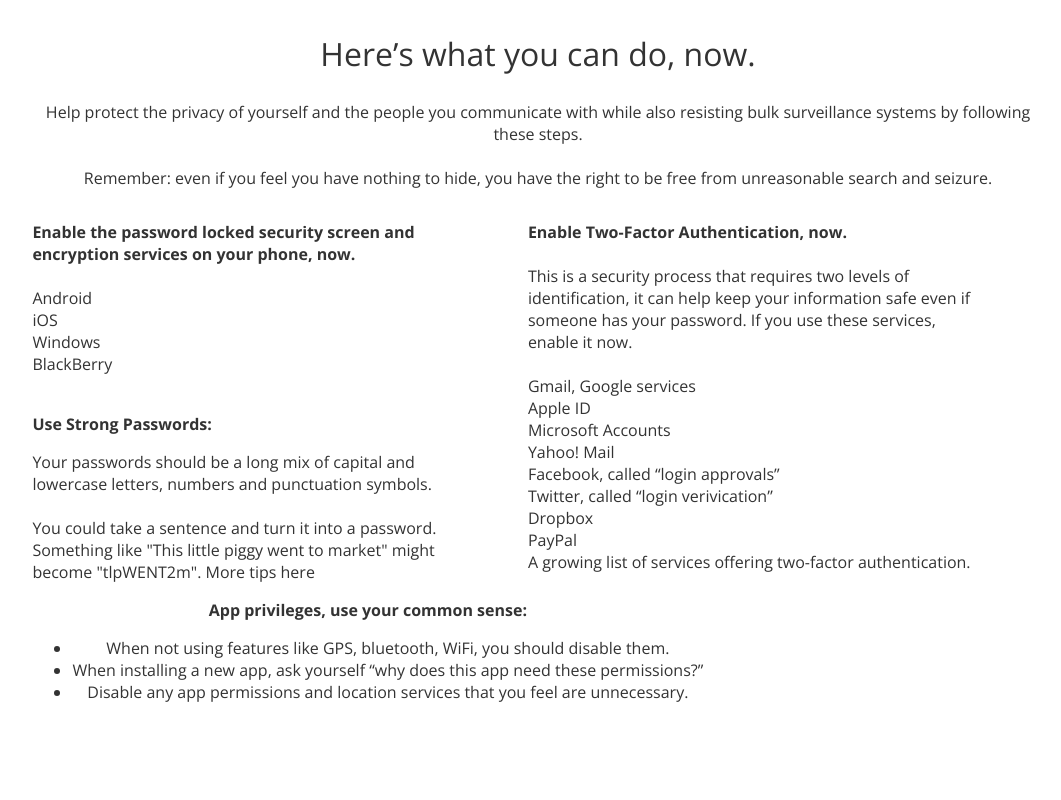
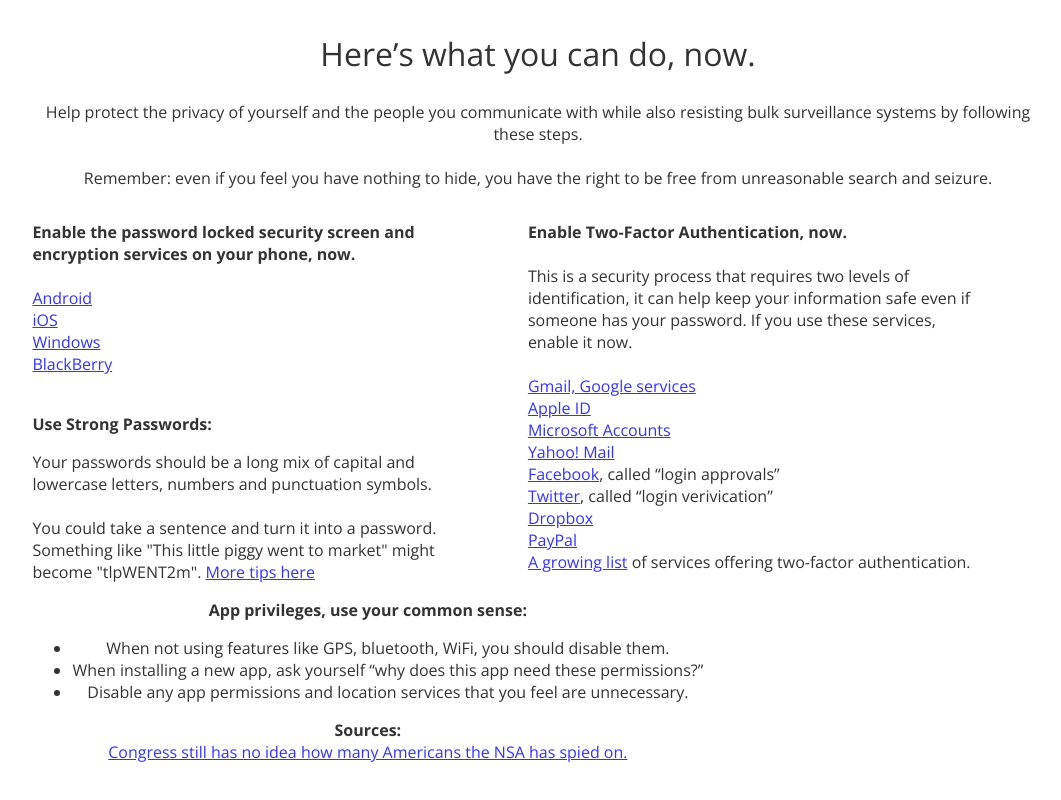
Before and after one commit to sterlingcrispin/privacymap, a plain HTML site: page index.html in a window 1280 px wide. Shown: the part 4929-5729 px from the top of the page, without its empty margins (102-1163 px from the left). Drawn offline with nearby package versions, Linux system fonts and the light colour scheme.

Commit message:
links color

```diff
--- a/index.html
+++ b/index.html
@@ -88,7 +88,7 @@
                 <div class="wow fadeInUp">
                     <h2><strong>Congress still has no idea</strong> how many Americans have had their privacy compromised by the spying carried out by the NSA and their mass surveillance program.</h2>
 
-                    <a href="http://www.theatlantic.com/politics/archive/2014/10/congress-still-has-now-idea-how-much-the-nsa-spies-on-americans/382114/"><h2><strong>www.theatlantic.com/politics/archive/2014/10/congress-still-has-now-idea-how-much-the-nsa-spies-on-americans/382114/</strong>
+
 				</h2></a>
                 </div>
             </div>
@@ -158,7 +158,7 @@
                     </p>
                 </div>
 
-                <div class="passwords">
+                <div class="app">
                     <b>App privileges, use your common sense:</b>
                     <ul>
                         <li>
@@ -171,9 +171,12 @@
                             Disable any app permissions and location services that you feel are unnecessary.
                         </li>
                     </ul>
-                </div>
 
+                    <b>Sources:</b>
+					<br/>
+	                <a href="http://www.theatlantic.com/politics/archive/2014/10/congress-still-has-now-idea-how-much-the-nsa-spies-on-americans/382114/">Congress still has no idea how many Americans the NSA has spied on.</a>
 
+				</div>
             </div>
         </section>
 
--- a/style.css
+++ b/style.css
@@ -126,6 +126,10 @@
 	height:100vh;
 }
 
+.final a{
+	text-decoration: underline;
+	color:blue;
+}
 .phone,.twofactor{
 	text-align: left;
 	float:left;
@@ -133,8 +137,11 @@
 	width:45%;
 }
 
-.passwords{
+.app{
 	float:left;
+}
+
+.sources{
 }
 
 .downarrow {
```
